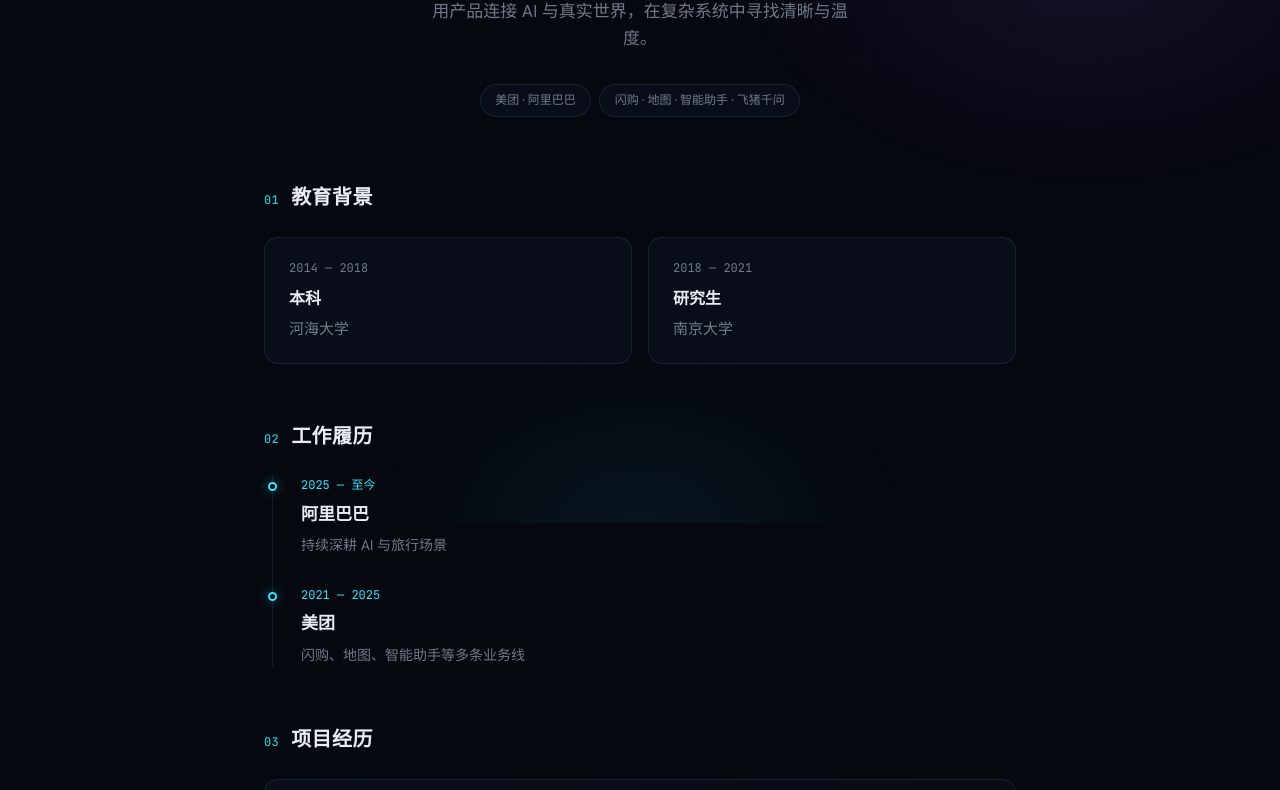
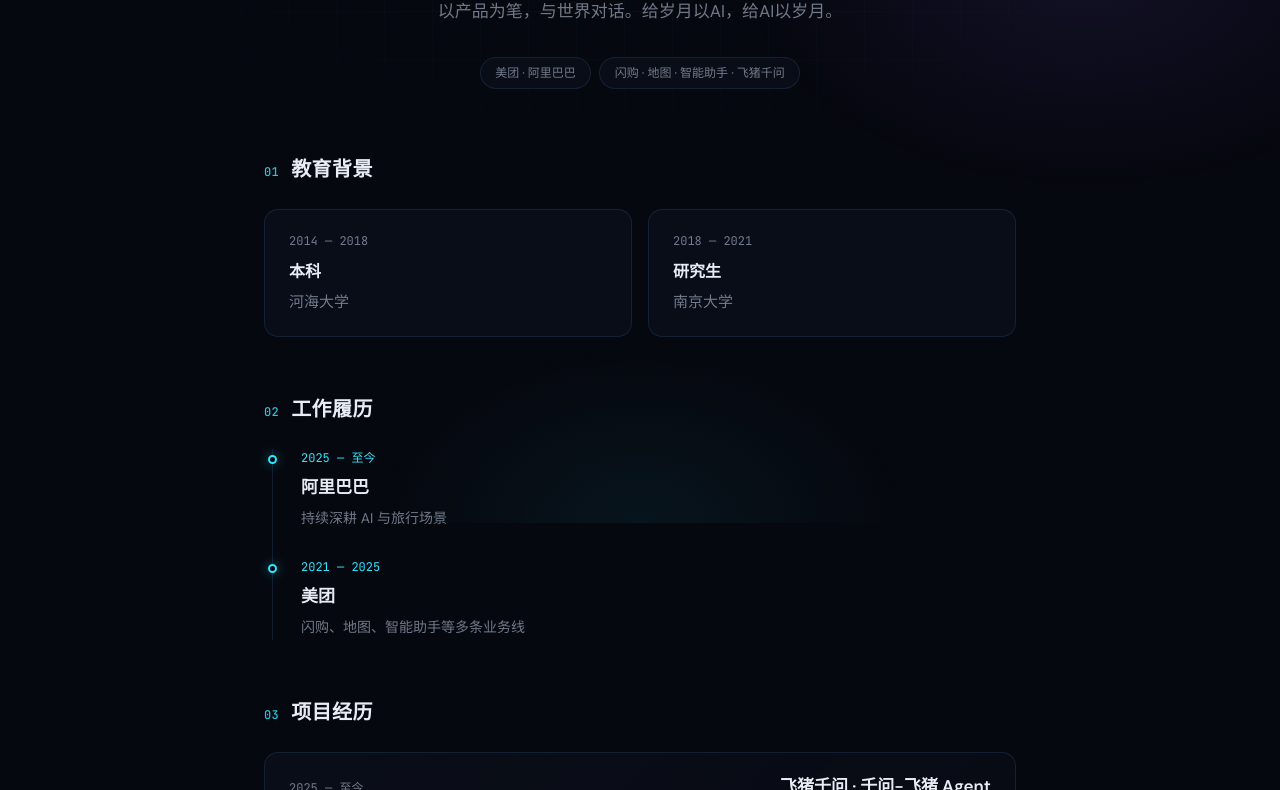
Before and after one commit to Fan-Renjun/git-tutorial, a plain HTML site: page index.html in a window 1280 px wide. Shown: the part 277-1067 px from the top of the page. Drawn offline with Linux system fonts and the light colour scheme.

Commit message:
feat:文案改为个人主页

```diff
--- a/index.html
+++ b/index.html
@@ -4,7 +4,7 @@
     <meta charset="UTF-8" />
     <meta name="viewport" content="width=device-width, initial-scale=1.0" />
     <meta name="description" content="思齐 — 高级互联网 AI 产品经理" />
-    <title>思齐 · AI 产品经理</title>
+    <title>思齐 · 个人主页</title>
     <link rel="preconnect" href="https://fonts.googleapis.com" />
     <link rel="preconnect" href="https://fonts.gstatic.com" crossorigin />
     <link
@@ -35,7 +35,7 @@
           <span class="hero-name">思齐</span>
         </h1>
         <p class="hero-tagline">
-          用产品连接 AI 与真实世界，在复杂系统中寻找清晰与温度。
+          以产品为笔，与世界对话。给岁月以AI，给AI以岁月。
         </p>
         <div class="hero-meta">
           <span class="pill">美团 · 阿里巴巴</span>
```
